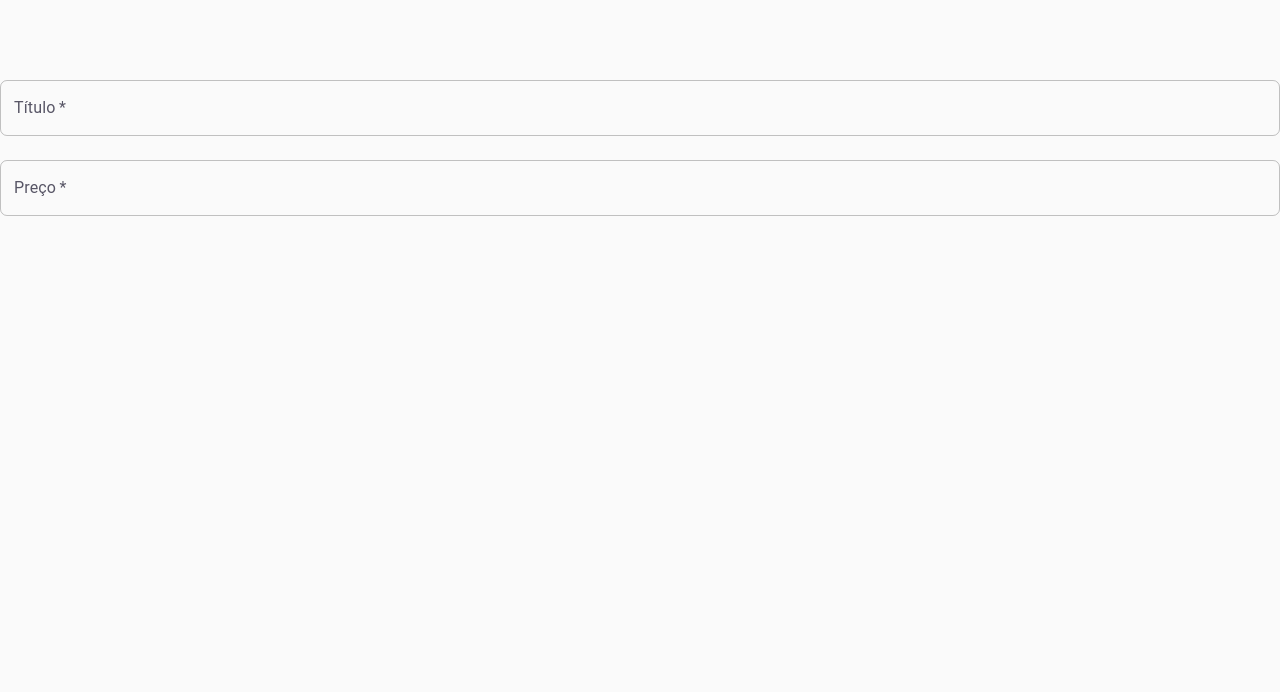
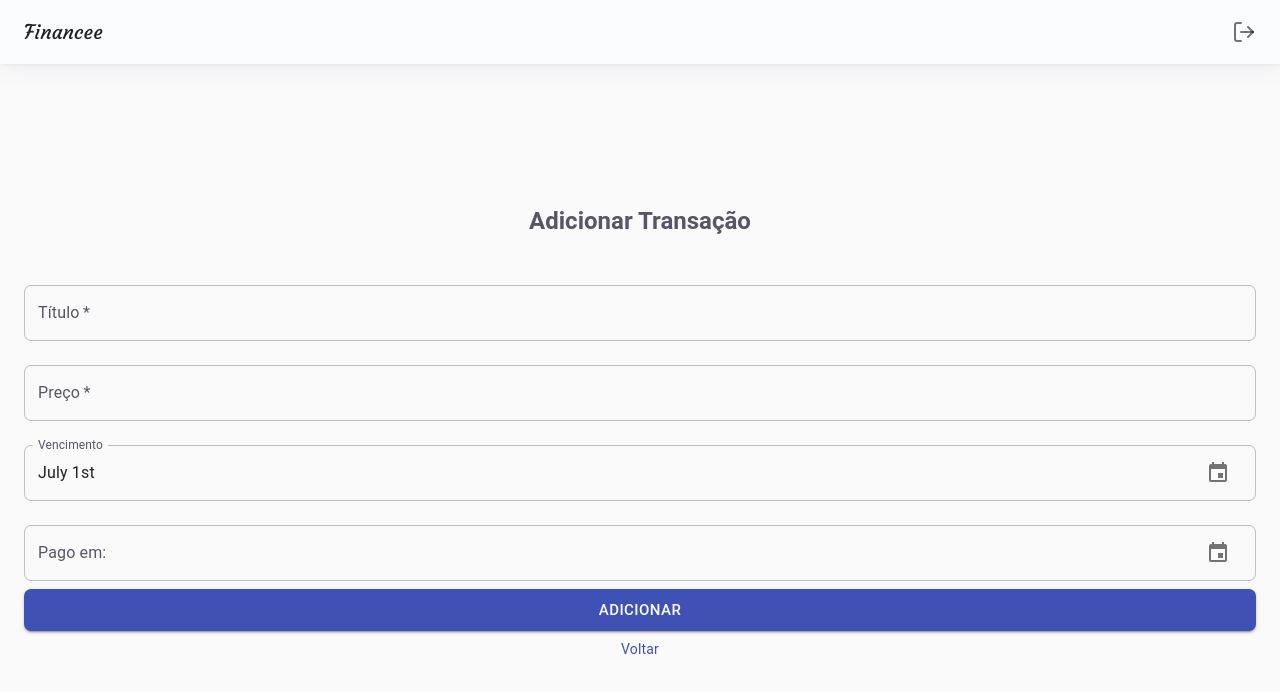
Before and after one commit to gmendes0/financee, a Next.js app: page /transactions/create in a window 1280 px wide. Shown: the top 692 px of the page. Built offline with nearby package versions, Linux system fonts and the light colour scheme; no server answers; sample sign-in values are in the browser's storage.

Commit message:
feat: add new transaction page

```diff
--- a/package.json
+++ b/package.json
@@ -9,10 +9,13 @@
     "lint": "next lint"
   },
   "dependencies": {
+    "@date-io/date-fns": "^1.3.13",
     "@material-ui/core": "^4.11.4",
     "@material-ui/icons": "^4.11.2",
     "@material-ui/pickers": "^3.3.10",
+    "date-fns": "^2.22.1",
     "firebase": "^8.6.8",
+    "formik": "^2.2.9",
     "framer-motion": "^4.1.17",
     "next": "11.0.1",
     "react": "17.0.2",
--- /dev/null
+++ b/src/components/Header.tsx
@@ -0,0 +1,55 @@
+import {
+  AppBar,
+  IconButton,
+  makeStyles,
+  Toolbar,
+  Typography,
+} from "@material-ui/core";
+import { useContext } from "react";
+import { FiLogOut, FiMenu } from "react-icons/fi";
+import UserContext from "../contexts/UserContext";
+
+const useStyle = makeStyles(theme => ({
+  appBar: {
+    boxShadow: theme.shadows[3],
+  },
+  toolbar: {
+    justifyContent: "space-between",
+  },
+  appBarTitle: {
+    display: "flex",
+    justifySelf: "center",
+    fontFamily: "'Courgette', 'Roboto', sans-serif",
+  },
+  appBarIcon: {
+    [theme.breakpoints.up("sm")]: {
+      display: "none",
+    },
+  },
+}));
+
+export default function Header(): JSX.Element {
+  const classes = useStyle();
+
+  const { signOut } = useContext(UserContext);
+
+  function handleSignOut() {
+    signOut();
+  }
+
+  return (
+    <AppBar color="inherit" classes={{ root: classes.appBar }}>
+      <Toolbar className={classes.toolbar}>
+        <IconButton edge="start" className={classes.appBarIcon}>
+          <FiMenu />
+        </IconButton>
+        <Typography variant="h6" className={classes.appBarTitle}>
+          Financee
+        </Typography>
+        <IconButton edge="end" onClick={handleSignOut}>
+          <FiLogOut />
+        </IconButton>
+      </Toolbar>
+    </AppBar>
+  );
+}
--- /dev/null
+++ b/src/components/ProtectedPage.tsx
@@ -0,0 +1,33 @@
+import { Typography } from "@material-ui/core";
+import { Box } from "@material-ui/core";
+import { useRouter } from "next/router";
+import { useContext, useEffect } from "react";
+import UserContext from "../contexts/UserContext";
+
+type ProtectedPageProps = {
+  children: React.ReactNode;
+};
+
+export default function ProtectedPage(props: ProtectedPageProps): JSX.Element {
+  const router = useRouter();
+  const { user } = useContext(UserContext);
+
+  useEffect(() => {
+    if (!user) router.push("/signin");
+  }, [user, router]);
+
+  if (!user)
+    return (
+      <Box
+        display="flex"
+        alignItems="center"
+        justifyContent="center"
+        height="100vh"
+        width="100vw"
+      >
+        <Typography variant="body1">Não autorizado...</Typography>
+      </Box>
+    );
+
+  return <>{props.children}</>;
+}
--- a/src/pages/transactions/create.tsx
+++ b/src/pages/transactions/create.tsx
@@ -1,13 +1,44 @@
-import { Box, makeStyles, Toolbar, TextField } from "@material-ui/core";
-// import { KeyboardDatePicker } from "@material-ui/pickers";
-// import { useState } from "react";
+import NextLink from "next/link";
+import {
+  Box,
+  Container,
+  makeStyles,
+  Toolbar,
+  TextField,
+  Button,
+  Link,
+} from "@material-ui/core";
+import DateFnsUtils from "@date-io/date-fns";
+import {
+  MuiPickersUtilsProvider,
+  KeyboardDatePicker,
+} from "@material-ui/pickers";
+import { useState } from "react";
+import { Typography } from "@material-ui/core";
+import Header from "../../components/Header";
+import ProtectedPage from "../../components/ProtectedPage";
 
 type NewTransactionProps = {
   children: React.ReactNode;
 };
 
 const useStyles = makeStyles(theme => ({
-  root: {},
+  container: {
+    display: "flex",
+    flexDirection: "column",
+    justifyContent: "center",
+    alignItems: "center",
+    height: "100vh",
+  },
+  title: {
+    color: theme.palette.text.secondary,
+    textAlign: "center",
+    fontWeight: "bold",
+    margin: `0 0 ${theme.spacing(4)}px 0`,
+  },
+  backLink: {
+    margin: `${theme.spacing(1)}px 0 0 0`,
+  },
 }));
 
 export default function NewTransaction(
@@ -15,17 +46,18 @@ export default function NewTransaction(
 ): JSX.Element {
   const classes = useStyles();
 
-  // const [selectedDate, setSelectedDate] = useState(
-  //   new Date("2014-08-18T21:11:54")
-  // );
-
-  // const handleDateChange = date => {
-  //   setSelectedDate(date);
-  // };
+  const [dueDate, setDueDate] = useState(new Date());
+  const [paymentDate, setPaymentDate] = useState(null);
 
   return (
-    <Box>
+    <ProtectedPage>
+      <Header />
+      <MuiPickersUtilsProvider utils={DateFnsUtils}>
+        <Container className={classes.container}>
           <Toolbar />
+          <Typography className={classes.title} variant="h5" component="h1">
+            Adicionar Transação
+          </Typography>
           <TextField
             type="text"
             variant="outlined"
@@ -44,7 +76,32 @@ export default function NewTransaction(
             required
             fullWidth
           />
-      {/* <KeyboardDatePicker onChange={handleDateChange} value={selectedDate} /> */}
-    </Box>
+          <KeyboardDatePicker
+            label="Vencimento"
+            inputVariant="outlined"
+            fullWidth
+            margin="normal"
+            onChange={setDueDate}
+            value={dueDate}
+          />
+          <KeyboardDatePicker
+            label="Pago em:"
+            inputVariant="outlined"
+            fullWidth
+            margin="normal"
+            onChange={setPaymentDate}
+            value={paymentDate}
+          />
+          <Button size="large" variant="contained" color="primary" fullWidth>
+            Adicionar
+          </Button>
+          <NextLink href="/">
+            <Link href="/" className={classes.backLink} variant="body2">
+              Voltar
+            </Link>
+          </NextLink>
+        </Container>
+      </MuiPickersUtilsProvider>
+    </ProtectedPage>
   );
 }
```
Also changed, not shown: src/pages/index.tsx (+7 -40 lines), 2 other files (tests, documents, lock files or other folders). Lines whose indentation alone changed are shown as unchanged.
